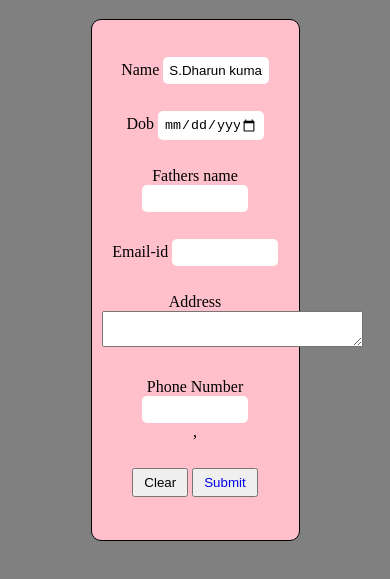
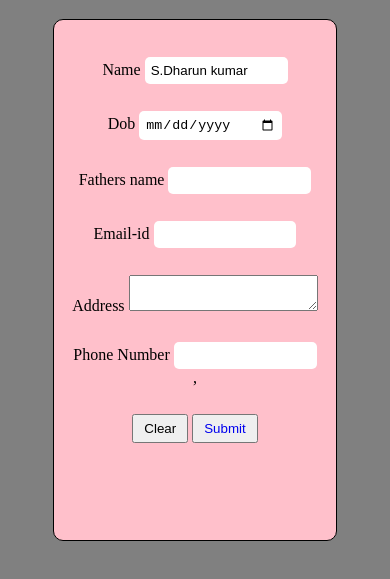
Before and after one commit to dharun2503/dk-bio, a plain HTML site: page index.html in a window 390 px wide. Shown: the part 61-640 px from the top of the page. Drawn offline with Linux system fonts and the light colour scheme.

Commit message:
Update style.css

```diff
--- a/style.css
+++ b/style.css
@@ -8,6 +8,7 @@ body{
     width: 50%;
     height: 500px;
     border-radius: 10px;
+
 }
 .bio{
     margin-top: 27px;
@@ -27,3 +28,15 @@ button{
 .h1{
     margin-top: 300px;
 }
+@media(max-width:624px){
+    .container{
+        width: 70%;
+    }
+
+}
+@media(max-width:458px){
+    textarea{
+        width: 70%;
+    }
+
+}
```
